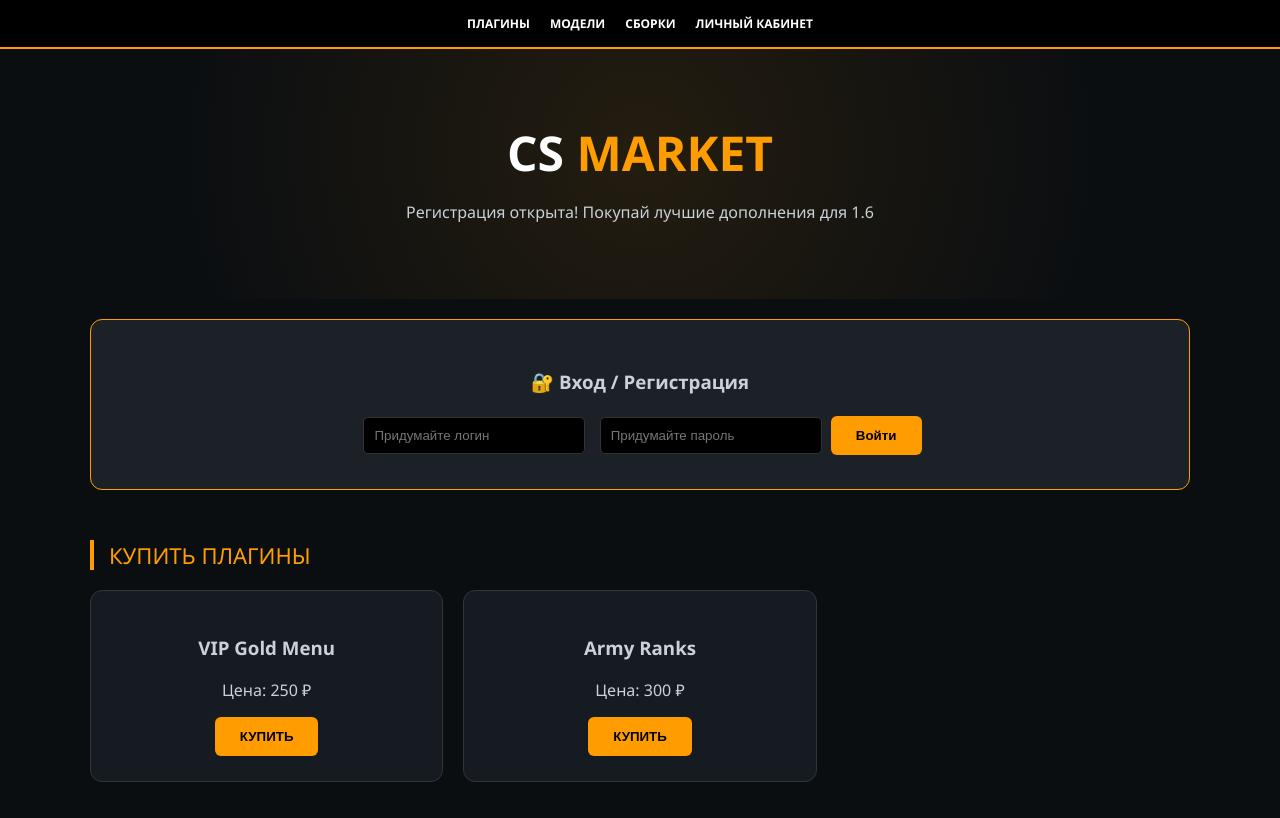
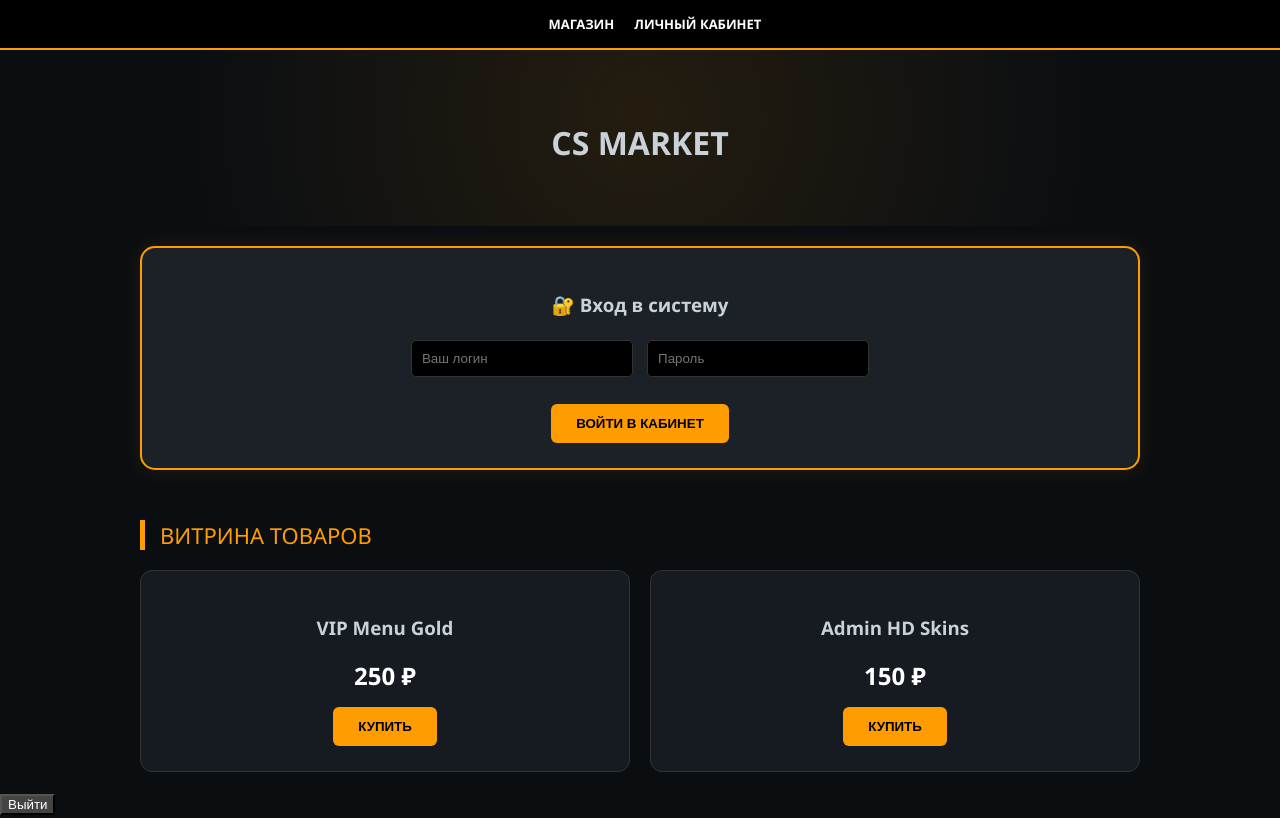
Before and after one commit to Metis1703/my-cs-shop, a plain HTML site: page index.html in a window 1280 px wide. Shown: the top 818 px of the page. Drawn offline with Linux system fonts and the light colour scheme.

Commit message:
Update index.html

```diff
--- a/index.html
+++ b/index.html
@@ -3,66 +3,156 @@
 <head>
     <meta charset="UTF-8">
     <meta name="viewport" content="width=device-width, initial-scale=1.0">
-    <title>CS 1.6 Premium Market | Регистрация</title>
+    <title>CS 1.6 Market | Оплата и Личный Кабинет</title>
     <style>
-        :root { --main: #ff9d00; --bg: #0b0e11; --card: #161b22; --text: #c9d1d9; }
+        :root { --main: #ff9d00; --bg: #0b0e11; --card: #161b22; --text: #c9d1d9; --green: #00ff41; }
         body { background: var(--bg); color: var(--text); font-family: 'Segoe UI', sans-serif; margin: 0; scroll-behavior: smooth; }
+        nav { background: #000; padding: 15px; position: fixed; width: 100%; top: 0; z-index: 1000; border-bottom: 2px solid var(--main); display: flex; justify-content: center; gap: 20px; }
+        nav a { color: #fff; text-decoration: none; font-weight: bold; font-size: 13px; text-transform: uppercase; cursor: pointer; }
+        header { padding: 100px 20px 40px; text-align: center; background: radial-gradient(circle, rgba(255,157,0,0.1) 0%, transparent 70%); }
+        .container { max-width: 1000px; margin: auto; padding: 20px; }
 
-        /* ВЕРХНЕЕ МЕНЮ */
-        nav { background: #000; padding: 15px; position: fixed; width: 100%; top: 0; z-index: 1000; border-bottom: 2px solid var(--main); display: flex; justify-content: center; gap: 20px; box-sizing: border-box; }
-        nav a { color: #fff; text-decoration: none; font-weight: bold; font-size: 12px; text-transform: uppercase; transition: 0.3s; cursor: pointer; }
-        nav a:hover { color: var(--main); }
+        /* ЛИЧНЫЙ КАБИНЕТ */
+        .profile-box { background: #1c2128; border: 2px solid var(--main); padding: 25px; border-radius: 15px; text-align: center; margin-bottom: 50px; box-shadow: 0 0 20px rgba(255, 157, 0, 0.1); }
+        .balance-info { font-size: 28px; margin: 15px 0; color: #fff; }
+        .balance-info b { color: var(--green); text-shadow: 0 0 10px var(--green); }
 
-        header { padding: 120px 20px 60px; text-align: center; background: radial-gradient(circle, rgba(255,157,0,0.1) 0%, transparent 70%); }
-        h1 { font-size: 3rem; margin: 0; color: #fff; text-transform: uppercase; }
-        h1 span { color: var(--main); }
+        /* КНОПКИ */
+        .btn { background: var(--main); color: #000; padding: 12px 25px; border-radius: 6px; font-weight: bold; cursor: pointer; border: none; text-transform: uppercase; transition: 0.3s; text-decoration: none; display: inline-block; }
+        .btn:hover { background: #fff; transform: scale(1.05); }
+        .btn-pay { background: var(--green); margin-top: 10px; border: 2px solid var(--green); }
+        .btn-pay:hover { background: transparent; color: var(--green); }
 
-        .container { max-width: 1100px; margin: auto; padding: 20px; }
+        .history-table { background: #000; border-radius: 10px; padding: 15px; margin-top: 20px; text-align: left; border: 1px solid #333; }
+        .history-item { border-bottom: 1px solid #222; padding: 10px 0; display: flex; justify-content: space-between; align-items: center; font-size: 14px; }
 
-        /* ЛИЧНЫЙ КАБИНЕТ / РЕГИСТРАЦИЯ */
-        .auth-section { background: #1c2128; border: 1px solid var(--main); padding: 30px; border-radius: 12px; margin-bottom: 40px; text-align: center; }
-        .auth-section input { padding: 10px; margin: 5px; border-radius: 5px; border: 1px solid #333; background: #000; color: #fff; width: 200px; }
+        .section-title { font-size: 22px; color: var(--main); margin: 40px 0 20px; border-left: 5px solid var(--main); padding-left: 15px; text-transform: uppercase; }
+        .grid { display: grid; grid-template-columns: repeat(auto-fit, minmax(280px, 1fr)); gap: 20px; }
+        .card { background: var(--card); border: 1px solid #333; padding: 25px; border-radius: 12px; text-align: center; }
+        .price { font-size: 24px; color: #fff; font-weight: bold; margin: 15px 0; }
+
         .hidden { display: none; }
-
-        /* КАТЕГОРИИ */
-        .section-title { font-size: 22px; color: var(--main); margin: 50px 0 20px; text-transform: uppercase; border-left: 4px solid var(--main); padding-left: 15px; }
-        .grid { display: grid; grid-template-columns: repeat(auto-fill, minmax(280px, 1fr)); gap: 20px; }
-        .card { background: var(--card); border: 1px solid #30363d; padding: 25px; border-radius: 12px; text-align: center; transition: 0.3s; }
-        .card:hover { border-color: var(--main); transform: translateY(-5px); }
-
-        .buy-btn { background: var(--main); color: #000; text-decoration: none; padding: 12px 25px; border-radius: 6px; font-weight: bold; display: inline-block; cursor: pointer; border: none; }
-        .buy-btn:hover { background: #fff; }
+        input { padding: 10px; border-radius: 5px; border: 1px solid #333; background: #000; color: #fff; margin: 5px; width: 200px; }
     </style>
 </head>
 <body>
 
 <nav>
-    <a href="#plugins">Плагины</a>
-    <a href="#models">Модели</a>
-    <a href="#servers">Сборки</a>
-    <a onclick="showAuth()">Личный кабинет</a>
+    <a href="#shop">Магазин</a>
+    <a onclick="window.scrollTo(0, 100)">Личный кабинет</a>
 </nav>
 
-<header>
-    <h1>CS <span>MARKET</span></h1>
-    <p>Регистрация открыта! Покупай лучшие дополнения для 1.6</p>
-</header>
+<header><h1>CS <span>MARKET</span></h1></header>
 
 <div class="container">
 
-    <!-- БЛОК РЕГИСТРАЦИИ И КАБИНЕТА -->
-    <div id="auth-block" class="auth-section">
+    <!-- ЛИЧНЫЙ КАБИНЕТ -->
+    <div id="auth-block" class="profile-box">
         <div id="login-form">
-            <h3>🔐 Вход / Регистрация</h3>
-            <input type="text" id="username" placeholder="Придумайте логин">
-            <input type="password" id="password" placeholder="Придумайте пароль">
-            <button class="buy-btn" onclick="login()">Войти</button>
+            <h3>🔐 Вход в систему</h3>
+            <input type="text" id="username" placeholder="Ваш логин">
+            <input type="password" id="password" placeholder="Пароль">
+            <br><br>
+            <button class="btn" onclick="login()">Войти в кабинет</button>
         </div>
 
         <div id="user-profile" class="hidden">
-            <h3>👤 Кабинет: <span id="display-name" style="color:var(--main)"></span></h3>
-            <p>Ваш баланс: <b style="color:#00ff00">0.00 ₽</b></p>
-            <p style="font-size:12px; color:#888;">Для пополнения напишите в поддержку: <b>support-cs@mail.ru</b></p>
+            <h3>👤 Привет, <span id="display-name" style="color:var(--main)"></span>!</h3>
+            <div class="balance-info">Баланс: <b id="user-balance">0</b> ₽</div>
+
+            <!-- КНОПКА ОПЛАТЫ КАРТОЙ -->
+            <!-- Замени 41001XXXXXXXXXX на свой номер кошелька ЮMoney (бесплатно создать на yoomoney.ru) -->
+            <a href="https://yoomoney.ru"
+               target="_blank" class="btn btn-pay">💳 ПОПОЛНИТЬ С КАРТЫ</a>
+
+            <div class="history-table">
+                <h4 style="margin:0 0 10px 0; color:var(--main);">📜 История загрузок:</h4>
+                <div id="history-list"><p style="color:#666">Покупок нет</p></div>
+            </div>
+
+            <br>
+            <button class="btn" style="background:#444; color:#fff" onclick="logout()">Выйти</button>
+        </div>
+    </div>
+
+    <!-- МАГАЗИН -->
+    <div id="shop">
+        <div class="section-title">Витрина товаров</div>
+        <div class="grid">
+            <div class="card">
+                <h3>VIP Menu Gold</h3>
+                <div class="price">250 ₽</div>
+                <button class="btn" onclick="buy('VIP Menu Gold', 250, 'https://example.com')">Купить</button>
+            </div>
+            <div class="card">
+                <h3>Admin HD Skins</h3>
+                <div class="price">150 ₽</div>
+                <button class="btn" onclick="buy('Admin HD Skins', 150, 'https://example.com')">Купить</button>
+            </div>
+        </div>
+    </div>
+
+</div>
+
+<script>
+    function login() {
+        const name = document.getElementById('username').value.trim();
+        if(name.length < 2) return alert("Введите логин!");
+        localStorage.setItem('cs_user', name);
+        if(name.toLowerCase() === 'admin') {
+            localStorage.setItem('cs_balance', "50000");
+        } else if (!localStorage.getItem('cs_balance')) {
+            localStorage.setItem('cs_balance', "0");
+        }
+        if(!localStorage.getItem('cs_history')) localStorage.setItem('cs_history', JSON.stringify([]));
+        updateUI();
+    }
+
+    function logout() {
+        localStorage.removeItem('cs_user');
+        updateUI();
+    }
+
+    function buy(name, price, link) {
+        const user = localStorage.getItem('cs_user');
+        if(!user) return alert("Сначала войдите!");
+        let balance = parseFloat(localStorage.getItem('cs_balance') || "0");
+        let history = JSON.parse(localStorage.getItem('cs_history') || "[]");
+        if(history.find(i => i.name === name)) return alert("Уже куплено!");
+        if(balance < price) return alert("Недостаточно денег! Нажмите кнопку 'ПОПОЛНИТЬ С КАРТЫ'.");
+
+        balance -= price;
+        history.push({name: name, link: link});
+        localStorage.setItem('cs_balance', balance);
+        localStorage.setItem('cs_history', JSON.stringify(history));
+        alert("Успешно! Скачайте в кабинете.");
+        updateUI();
+    }
+
+    function updateUI() {
+        const user = localStorage.getItem('cs_user');
+        if(user) {
+            document.getElementById('login-form').classList.add('hidden');
+            document.getElementById('user-profile').classList.remove('hidden');
+            document.getElementById('display-name').innerText = user;
+            document.getElementById('user-balance').innerText = parseFloat(localStorage.getItem('cs_balance')).toLocaleString();
+            const history = JSON.parse(localStorage.getItem('cs_history') || "[]");
+            const list = document.getElementById('history-list');
+            if(history.length > 0) {
+                list.innerHTML = history.map(i => `
+                    <div class="history-item"><b>${i.name}</b><a href="${i.link}" style="color:var(--green); font-weight:bold;">СКАЧАТЬ</a></div>
+                `).join('');
+            }
+        } else {
+            document.getElementById('login-form').classList.remove('hidden');
+            document.getElementById('user-profile').classList.add('hidden');
+        }
+    }
+    updateUI();
+</script>
+</body>
+</html>
+
             <button class="buy-btn" style="background:#444; color:#fff" onclick="logout()">Выйти</button>
         </div>
     </div>
```
